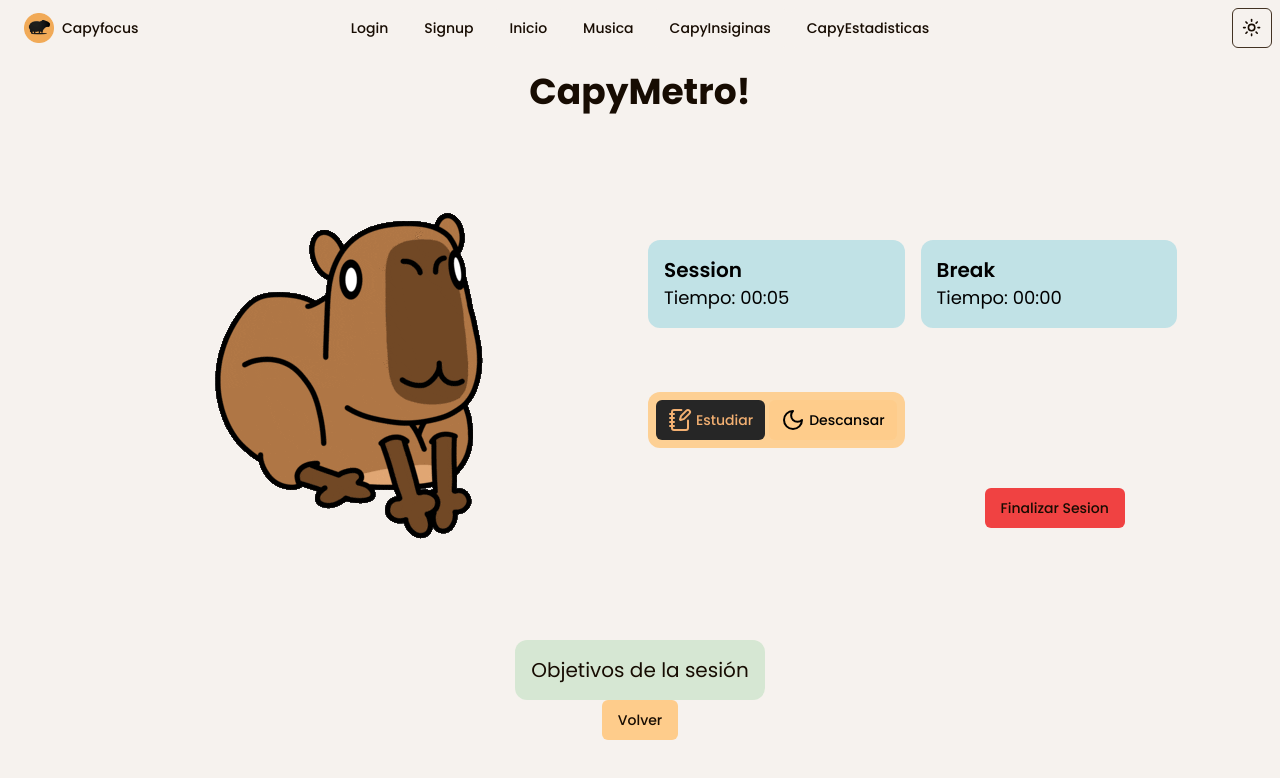
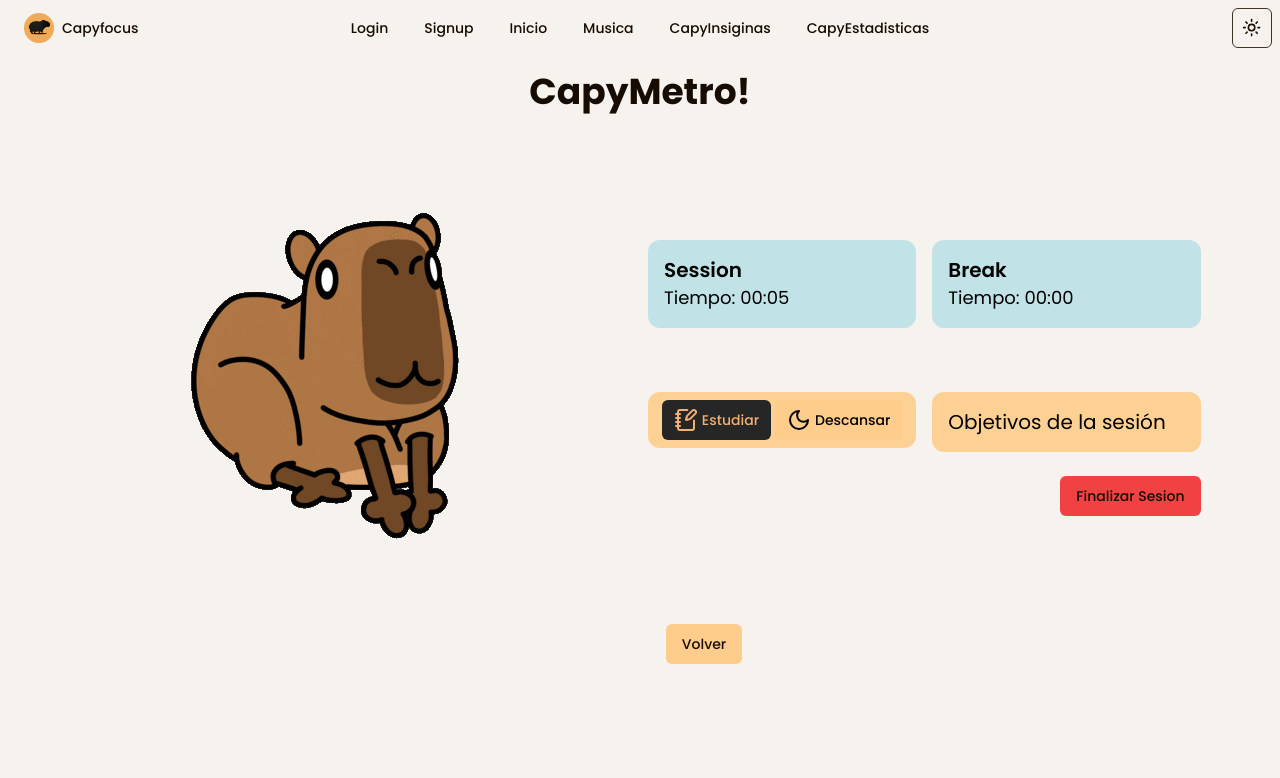
Before and after one commit to alanmoyano/capyfocus, a React (Vite) app: page /capymetro in a window 1280 px wide. Shown: the top 778 px of the page. Built offline with nearby package versions, Linux system fonts and the light colour scheme.

Commit message:
cambie objetivos de lugar

```diff
--- a/src/components/Timer.tsx
+++ b/src/components/Timer.tsx
@@ -135,7 +135,7 @@ export default function Timer() {
             <div className='rounded-xl bg-accent/90 p-4'>
               <ActualTimer mode={'Session'} time={Sessioncountup} />
             </div>
-            <div className=''>
+
               <div className='mt-16'>
                 <ToggleGroup
                   type='single'
@@ -163,27 +163,12 @@ export default function Timer() {
                 </ToggleGroup>
               </div>
           </div>
-          </div>
 
           <div className='text-black'>
             <div className='rounded-xl bg-accent/90 p-4'>
               <ActualTimer mode={'Break'} time={Breakcountup} />
             </div>
-            <div className='ml-16 mt-40'>
-              <Button
-                className='flex flex-col'
-                variant={'destructive'}
-                onClick={() => {
-                  finalizarSesion()
-                }}
-              >
-                Finalizar Sesion
-              </Button>
-            </div>
-          </div>
-        </div>
-      </div>
-      <div className='mt-4 rounded-xl bg-secondary/60 p-4'>
+            <div className='mt-16 rounded-xl bg-primary/90 p-4'>
               <h1 className='text-xl'>Objetivos de la sesión</h1>
               <ul className='list-inside list-disc space-y-2 text-black'>
                 {objetivos.map((objetivo, key) => (
@@ -203,7 +188,21 @@ export default function Timer() {
                 ))}
               </ul>
             </div>
-      <div>
+            <div className='ml-32 mt-6'>
+              <Button
+                className='flex flex-col'
+                variant={'destructive'}
+                onClick={() => {
+                  finalizarSesion()
+                }}
+              >
+                Finalizar Sesion
+              </Button>
+            </div>
+          </div>
+        </div>
+      </div>
+      <div className='ml-32'>
         <Button className='flex flex-col' onClick={handleAccept}>
           Volver
         </Button>
```
Lines whose indentation alone changed are shown as unchanged.
